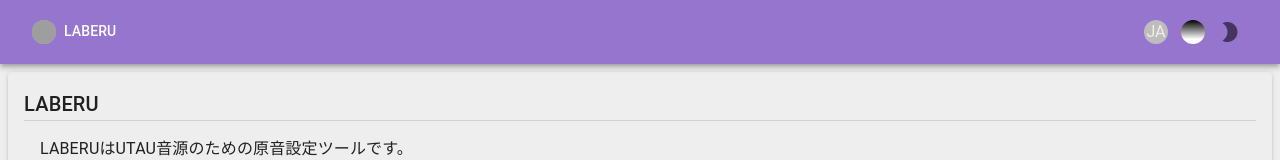
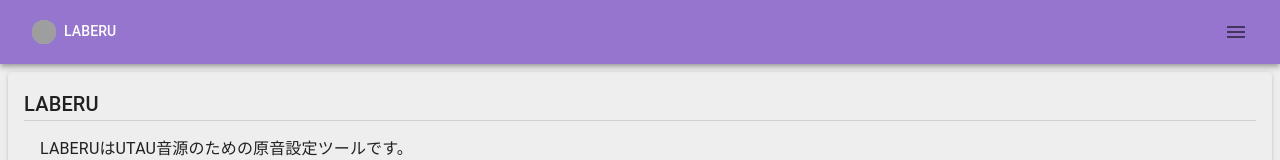
Before and after one commit to delta-kimigatame/ReactOtoEditor, a React app: page / in a window 1280 px wide. Shown: the top 160 px of the page. Built offline with nearby package versions, Linux system fonts and the light colour scheme; grey boxes are pictures that could not be loaded; the HTML template or start-up script is replaced by a standard one.

Commit message:
Headerをメニュー形式に変更

```diff
--- a/src/App.tsx
+++ b/src/App.tsx
@@ -151,6 +151,12 @@
         setLanguage={setLanguage}
         record={record}
         windowSize={windowSize}
+        readZip={readZip}
+        targetDirs={targetDirs}
+        targetDir={targetDir}
+        setTargetDir={setTargetDir}
+        oto={oto}
+        setOto={setOto}
       />
       {oto !== null && (
         <EditorView
--- a/src/Header/ColorMenuButton.tsx
+++ b/src/Header/ColorMenu.tsx
@@ -17,19 +17,21 @@
  * @param props {@link ColorMenuProps}
  * @returns 表示色を切り替えるボタン
  */
-export const ColorMenuButton: React.FC<ColorMenuProps> = (props) => {
+export const ColorMenu: React.FC<ColorMenuProps> = (props) => {
   const { t } = useTranslation();
   const [menuAnchor, setMenuAnchor] = React.useState<null | HTMLElement>(null);
   return (
     <>
-      <IconButton
-        size="small"
+      <MenuItem
         onClick={(e) => {
           setMenuAnchor(e.currentTarget);
         }}
       >
-        <ColorAvatar mode={props.mode} color={props.color} />
-      </IconButton>
+        <ListItemIcon>
+          <ColorAvatar mode={props.mode} color={props.color} />
+        </ListItemIcon>
+        <ListItemText>{t("menu.changeColor")}</ListItemText>
+      </MenuItem>
       <Menu
         anchorEl={menuAnchor}
         open={Boolean(menuAnchor)}
@@ -44,6 +46,7 @@
               color={c}
               setColor={props.setColor}
               setMenuAnchor={setMenuAnchor}
+              parentSetMenuAnchor={props.setMenuAnchor}
             />
           </React.Fragment>
         ))}
@@ -52,14 +55,16 @@
   );
 };
 
-export interface ColorMenuProps{
+export interface ColorMenuProps {
   /**ダークモードかライトモードか */
   mode: PaletteMode;
   /**キャンバスの色設定 */
   color: string;
   /**キャンバスの色設定を変更する */
   setColor: React.Dispatch<React.SetStateAction<string>>;
-};
+  /**親メニューを閉じるために使用 */
+  setMenuAnchor: React.Dispatch<React.SetStateAction<null | HTMLElement>>;
+}
 
 /**
  * 色設定を受け取り、グラデーション設定用の文字列を返す。
@@ -90,13 +95,16 @@
   setColor: React.Dispatch<React.SetStateAction<string>>;
   /**メニューの表示位置。nullの時表示しない */
   setMenuAnchor: React.Dispatch<React.SetStateAction<null | HTMLElement>>;
-}> = ({ mode, color, setColor, setMenuAnchor }) => {
+  /**親メニューを閉じるために使用 */
+  parentSetMenuAnchor: React.Dispatch<React.SetStateAction<null | HTMLElement>>;
+}> = ({ mode, color, setColor, setMenuAnchor, parentSetMenuAnchor }) => {
   const { t } = useTranslation();
   return (
     <ListItem
       onClick={() => {
         setColor(color);
         setMenuAnchor(null);
+        parentSetMenuAnchor(null);
       }}
     >
       <ListItemIcon>
--- a/src/Header/DarkModeButton.tsx
+++ b/src/Header/DarkModeMenu.tsx
@@ -1,25 +1,35 @@
 import * as React from "react";
 import { PaletteMode } from "@mui/material";
+import { useTranslation } from "react-i18next";
 
-import IconButton from "@mui/material/IconButton";
 import ModeNightIcon from "@mui/icons-material/ModeNight";
 import LightModeIcon from "@mui/icons-material/LightMode";
+import MenuItem from "@mui/material/MenuItem";
+import ListItemText from "@mui/material/ListItemText";
+import ListItemIcon from "@mui/material/ListItemIcon";
 
 /**
  * ライトモード・ダークモードを切り替えるbutton
  * @param props {@link DarkModeButtonProps}
  * @returns ライトモード・ダークモードを切り替えるbutton
  */
-export const DarkModeButton: React.FC<DarkModeButtonProps> = (props) => {
+export const DarkModeMenu: React.FC<DarkModeButtonProps> = (props) => {
+  const { t } = useTranslation();
   return (
     <>
-      <IconButton
+      <MenuItem
         onClick={() => {
           props.setMode(props.mode === "dark" ? "light" : "dark");
+          props.setMenuAnchor(null)
         }}
       >
-        {props.mode === "dark" ? <LightModeIcon /> : <ModeNightIcon />}
-      </IconButton>
+        <ListItemIcon>
+          {props.mode === "dark" ? <LightModeIcon /> : <ModeNightIcon />}
+        </ListItemIcon>
+        <ListItemText>
+          {props.mode === "dark" ? t("menu.toLightMode"): t("menu.toDarkMode")}
+        </ListItemText>
+      </MenuItem>
     </>
   );
 };
@@ -29,4 +39,6 @@
   mode: PaletteMode;
   /**ダークモードかライトモードかを変更する */
   setMode: React.Dispatch<React.SetStateAction<PaletteMode>>;
-};
+  /**親メニューを閉じるために使用 */
+  setMenuAnchor:React.Dispatch<React.SetStateAction<null | HTMLElement>>;
+}
--- a/src/Header/Header.tsx
+++ b/src/Header/Header.tsx
@@ -1,6 +1,9 @@
 import * as React from "react";
+import JSZip from "jszip";
+import { Oto } from "utauoto";
 import { PaletteMode } from "@mui/material";
 import OtoRecord from "utauoto/dist/OtoRecord";
+import { useTranslation } from "react-i18next";
 
 import AppBar from "@mui/material/AppBar";
 import Toolbar from "@mui/material/Toolbar";
@@ -9,11 +12,20 @@
 import IconButton from "@mui/material/IconButton";
 import Box from "@mui/material/Box";
 import Avatar from "@mui/material/Avatar";
+import RuleFolderIcon from "@mui/icons-material/RuleFolder";
+import DownloadIcon from "@mui/icons-material/Download";
+import MenuIcon from "@mui/icons-material/Menu";
+import Menu from "@mui/material/Menu";
+import MenuItem from "@mui/material/MenuItem";
+import ListItemText from "@mui/material/ListItemText";
+import ListItemIcon from "@mui/material/ListItemIcon";
+import FolderZipIcon from "@mui/icons-material/FolderZip";
+import Divider from "@mui/material/Divider";
 
 import { setting } from "../settings/setting";
-import { DarkModeButton } from "./DarkModeButton";
-import { LanguageMenuButton } from "./LanguageMenuButton";
-import { ColorMenuButton } from "./ColorMenuButton";
+import { DarkModeMenu } from "./DarkModeMenu";
+import { LanguageMenu } from "./LanguageMenu";
+import { ColorMenu } from "./ColorMenu";
 
 /**
  * ヘッダ
@@ -21,14 +33,17 @@
  * @returns ヘッダ全体
  */
 export const Header: React.FC<HeaderProps> = (props) => {
+  const { t } = useTranslation();
   /** テキスト表示領域 */
   const [textWidth, setTextWidth] = React.useState<number>(
     props.windowSize[0] - 120 - 24 - 32
   );
   /** 画面サイズが変更されたとき、テキスト表示領域も変更する。 */
   React.useEffect(() => {
-    setTextWidth(props.windowSize[0] - 120 - 24 - 32);
+    setTextWidth(props.windowSize[0] - 200 - 24 - 32);
   }, [props.windowSize]);
+  /** メニューの表示位置。nullの時は非表示 */
+  const [menuAnchor, setMenuAnchor] = React.useState<null | HTMLElement>(null);
   return (
     <>
       <AppBar position="relative">
@@ -40,7 +55,11 @@
           >
             <IconButton>
               <Avatar sx={{ width: 24, height: 24 }}>
-                <img src="./static/logo192.png" alt="logo" style={{width:32}}/>
+                <img
+                  src="./static/logo192.png"
+                  alt="logo"
+                  style={{ width: 32 }}
+                />
               </Avatar>
             </IconButton>
             {props.record === null ? (
@@ -64,20 +83,69 @@
               </Box>
             )}
           </Box>
-          <Box sx={{ minWidth: 120 }}>
-            <LanguageMenuButton
-              language={props.language}
-              setLanguage={props.setLanguage}
-            />
-            <ColorMenuButton
-              mode={props.mode}
-              color={props.color}
-              setColor={props.setColor}
-            />
-            <DarkModeButton mode={props.mode} setMode={props.setMode} />
+          <Box sx={{ minWidth: 40 }}>
+            <IconButton
+              onClick={(e) => {
+                setMenuAnchor(e.currentTarget);
+              }}
+            >
+              <MenuIcon />
+            </IconButton>
           </Box>
         </Toolbar>
       </AppBar>
+      <Menu
+        anchorEl={menuAnchor}
+        open={Boolean(menuAnchor)}
+        onClose={() => {
+          setMenuAnchor(null);
+        }}
+      >
+        {props.targetDirs !== null && props.targetDirs.length !== 1 && (
+          <>
+            <MenuItem>
+              <ListItemIcon>
+                <RuleFolderIcon />
+              </ListItemIcon>
+              <ListItemText>{t("menu.changeTargetDir")}</ListItemText>
+            </MenuItem>
+            <Divider />
+          </>
+        )}
+        {props.oto !== null && (
+          <>
+            <MenuItem>
+              <ListItemIcon>
+                <DownloadIcon />
+              </ListItemIcon>
+              <ListItemText>{t("menu.otoDownload")}</ListItemText>
+            </MenuItem>
+            <MenuItem>
+              <ListItemIcon>
+                <FolderZipIcon />
+              </ListItemIcon>
+              <ListItemText>{t("menu.zipDownload")}</ListItemText>
+            </MenuItem>
+            <Divider />
+          </>
+        )}
+        <LanguageMenu
+          language={props.language}
+          setLanguage={props.setLanguage}
+          setMenuAnchor={setMenuAnchor}
+        />
+        <ColorMenu
+          mode={props.mode}
+          color={props.color}
+          setColor={props.setColor}
+          setMenuAnchor={setMenuAnchor}
+        />
+        <DarkModeMenu
+          mode={props.mode}
+          setMode={props.setMode}
+          setMenuAnchor={setMenuAnchor}
+        />
+      </Menu>
     </>
   );
 };
@@ -99,4 +167,16 @@
   record: OtoRecord | null;
   /**画面サイズ */
   windowSize: [number, number];
-};
+  /** zip内のwavファイルがあるディレクトリの一覧 */
+  targetDirs: Array<string> | null;
+  /** 現在原音設定の対象になっているディレクトリ */
+  targetDir: string | null;
+  /** 読み込んだoto.iniのデータ */
+  oto: Oto;
+  /** 現在原音設定の対象になっているディレクトリを変更する処理 */
+  setTargetDir: React.Dispatch<React.SetStateAction<string | null>>;
+  /** 読み込んだoto.iniのデータを変更する処理 */
+  setOto: React.Dispatch<React.SetStateAction<Oto | null>>;
+  /** 読み込んだzipのデータ */
+  readZip: { [key: string]: JSZip.JSZipObject } | null;
+}
--- a/src/Header/LanguageMenuButton.tsx
+++ b/src/Header/LanguageMenu.tsx
@@ -6,29 +6,32 @@
 import Menu from "@mui/material/Menu";
 import MenuItem from "@mui/material/MenuItem";
 import Avatar from "@mui/material/Avatar";
+import ListItemText from "@mui/material/ListItemText";
+import ListItemIcon from "@mui/material/ListItemIcon";
 
 /**
  * 言語を切り替えるボタン
  * @param props {@link LanguageButtonProps}
  * @returns 言語を切り替えるボタン
  */
-export const LanguageMenuButton: React.FC<LanguageButtonProps> = (props) => {
+export const LanguageMenu: React.FC<LanguageButtonProps> = (props) => {
   const { t } = useTranslation();
   /** メニューの表示位置。nullの時は非表示 */
   const [menuAnchor, setMenuAnchor] = React.useState<null | HTMLElement>(null);
   return (
     <>
-      <IconButton
-        color="inherit"
+      <MenuItem
         onClick={(e) => {
           setMenuAnchor(e.currentTarget);
         }}
-        sx={{ textTransform: "uppercase" }}
       >
-        <Avatar sx={{ width: 24, height: 24, fontSize: 16 }}>
-          {props.language}
-        </Avatar>
-      </IconButton>
+        <ListItemIcon>
+          <Avatar sx={{ width: 24, height: 24, fontSize: 16 }}>
+            {props.language}
+          </Avatar>
+        </ListItemIcon>
+        <ListItemText>{t("menu.changeLanguage")}</ListItemText>
+      </MenuItem>
       <Menu
         anchorEl={menuAnchor}
         open={Boolean(menuAnchor)}
@@ -40,6 +43,7 @@
           onClick={() => {
             props.setLanguage("ja");
             setMenuAnchor(null);
+            props.setMenuAnchor(null);
           }}
         >
           {t("language.ja")}
@@ -48,6 +52,7 @@
           onClick={() => {
             props.setLanguage("en");
             setMenuAnchor(null);
+            props.setMenuAnchor(null);
           }}
         >
           {t("language.en")}
@@ -62,4 +67,6 @@
   language: string;
   /**設定言語を変更する */
   setLanguage: React.Dispatch<React.SetStateAction<string>>;
+  /**親メニューを閉じるために使用 */
+  setMenuAnchor: React.Dispatch<React.SetStateAction<null | HTMLElement>>;
 }
--- a/src/i18n/ja.json
+++ b/src/i18n/ja.json
@@ -2,6 +2,15 @@
   "language": {
     "ja": "日本語",
     "en": "英語"
+  },
+  "menu":{
+    "changeTargetDir":"フォルダ選択",
+    "otoDownload":"oto.iniをダウンロード",
+    "zipDownload":"zipをダウンロード",
+    "toDarkMode":"ダークモードにする",
+    "toLightMode":"ライトモードにする",
+    "changeColor":"色設定",
+    "changeLanguage":"言語設定"
   },
   "top": {
     "description": "LABERUはUTAU音源のための原音設定ツールです。",
```
